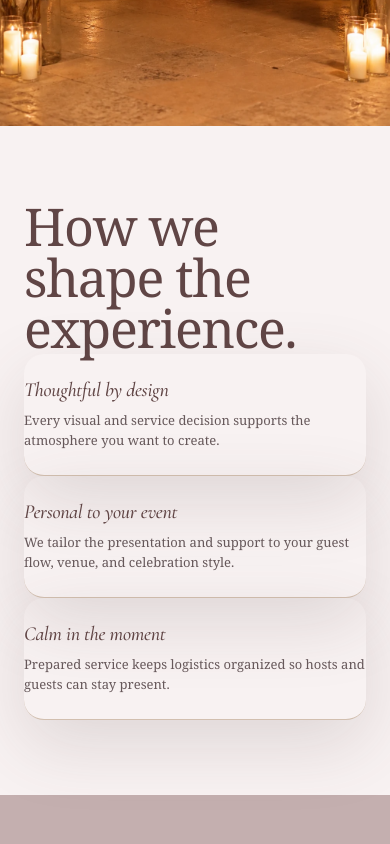
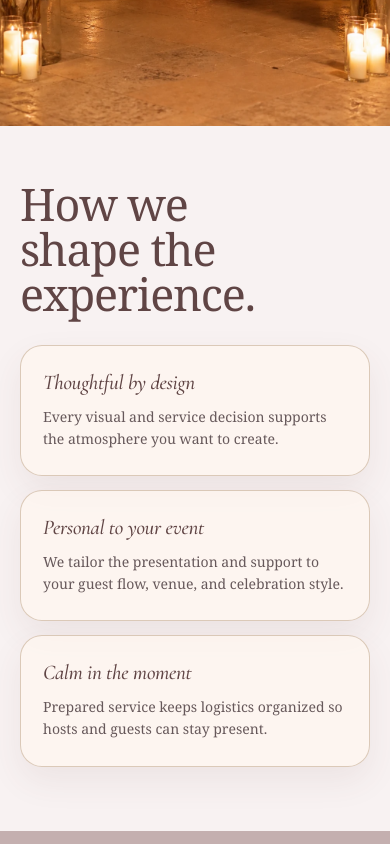
Before and after one commit to Acefayad2/hmp-website, a website: page about.html in a window 390 px wide. Shown: the part 2280-3124 px from the top of the page. Drawn offline with nearby package versions, Linux system fonts and the light colour scheme; a web font is replaced by a local one.

Commit message:
Refine About page principle cards

```diff
--- a/about.html
+++ b/about.html
@@ -48,7 +48,7 @@
     <link rel="stylesheet" href="styles.css" />
     <link rel="stylesheet" href="mobile.css" />
     <link rel="stylesheet" href="pages.css" />
-    <link rel="stylesheet" href="brand.css?v=20260907-1" />
+    <link rel="stylesheet" href="brand.css?v=20260908-1" />
   </head>
   <body class="inner-page about-page">
     <a class="skip-link" href="#main-content">Skip to content</a>
--- a/brand.css
+++ b/brand.css
@@ -2061,3 +2061,65 @@ a.price-card:focus-visible strong {
     padding: 28px 24px;
   }
 }
+
+/* About page: keep the principles visually contained and easy to scan. */
+.about-page .principles-copy {
+  gap: 16px;
+}
+
+.about-page .principles-copy > h2 {
+  max-width: 8.5ch;
+  margin: 0 0 22px;
+  line-height: 0.96;
+}
+
+.about-page .principle {
+  box-sizing: border-box;
+  width: 100%;
+  max-width: 560px;
+  min-height: 0;
+  padding: clamp(24px, 2.3vw, 32px);
+  border: 1px solid rgba(163, 129, 94, 0.38);
+  background: rgba(255, 247, 240, 0.7);
+  box-shadow: 0 14px 34px rgba(96, 69, 69, 0.08);
+}
+
+.about-page .principle h3 {
+  line-height: 1.24;
+}
+
+.about-page .principle p {
+  max-width: 40ch;
+  margin: 12px 0 0;
+  line-height: 1.62;
+}
+
+@media (max-width: 800px) {
+  .about-page .principles-copy {
+    gap: 14px;
+    padding: 56px 20px 64px;
+  }
+
+  .about-page .principles-copy > h2 {
+    max-width: 10ch;
+    margin-bottom: 14px;
+    font-size: clamp(40px, 11.5vw, 54px);
+    line-height: 1;
+  }
+
+  .about-page .principle {
+    max-width: none;
+    padding: 24px 22px 25px;
+    border-radius: 22px;
+  }
+
+  .about-page .principle h3 {
+    font-size: 21px;
+  }
+
+  .about-page .principle p {
+    margin-top: 10px;
+    font-size: 14px;
+    line-height: 1.58;
+  }
+}
```
